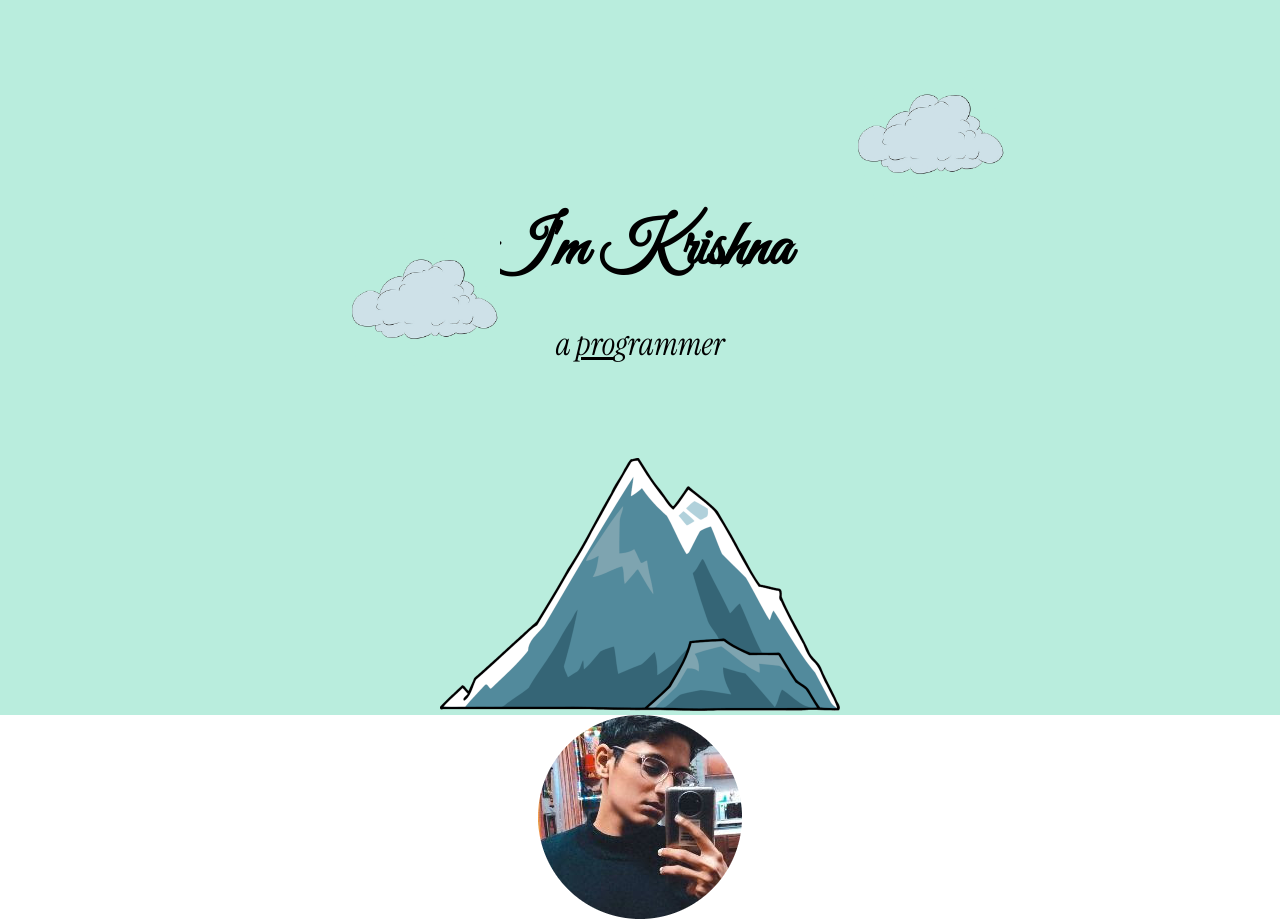
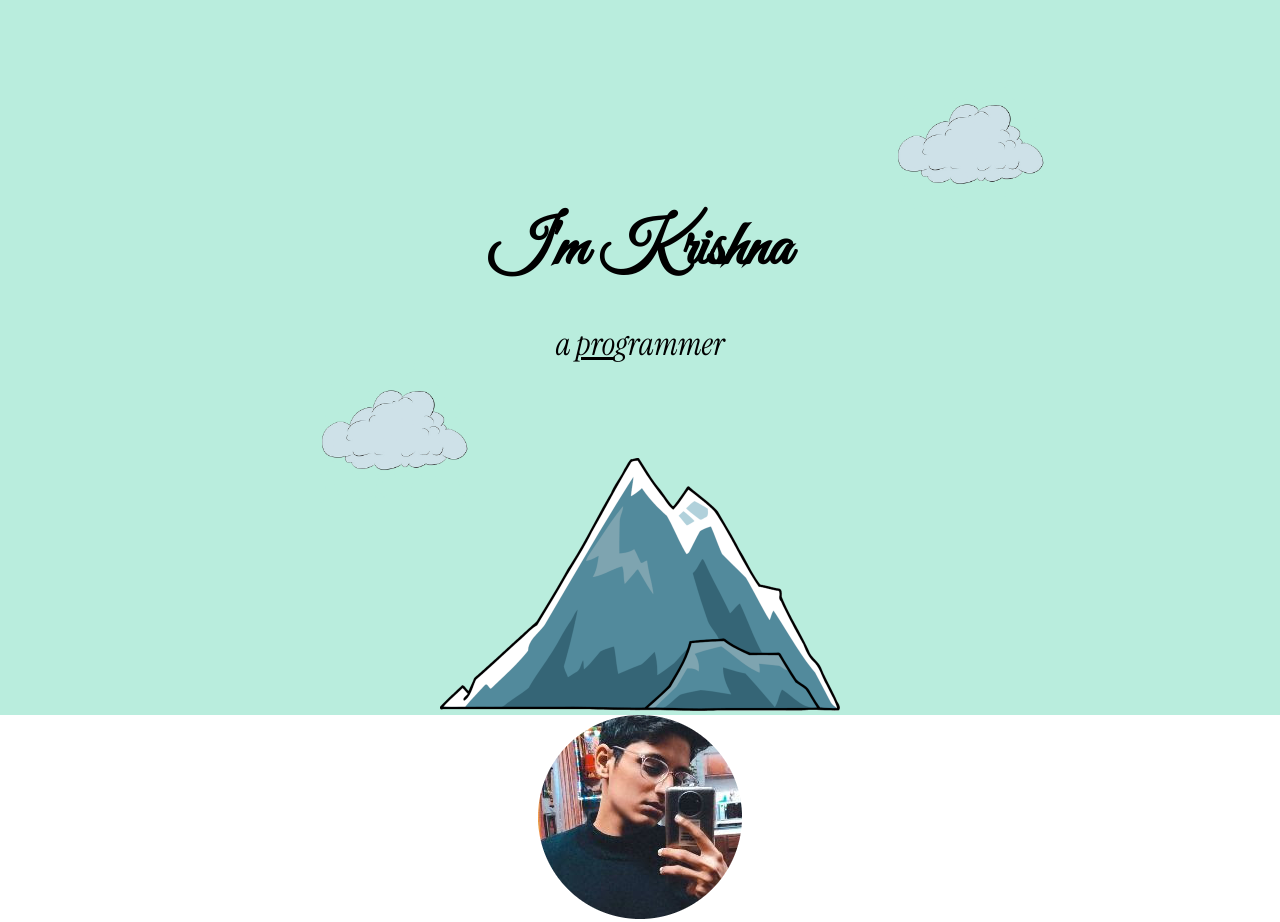
Before and after one commit to krishnadobhal/fifth.github.io, a plain HTML site: page index.html in a window 1280 px wide. Shown: the top 922 px of the page. Drawn offline with Linux system fonts and the light colour scheme.

Commit message:
Update index.css

```diff
--- a/CSS/index.css
+++ b/CSS/index.css
@@ -24,13 +24,13 @@ h1{
 }
 .top-cloud{
     position: absolute;
-    top: 62px;
-    left: 856px;
+    top: 10%;
+    left: 70%;
 }
 .bottom-cloud{
     position: absolute;
-    top: 227px;
-    left: 350px;
+    top: 50%;
+    left: 25%;
 }
 .mountain{
     width: 400px;
```
